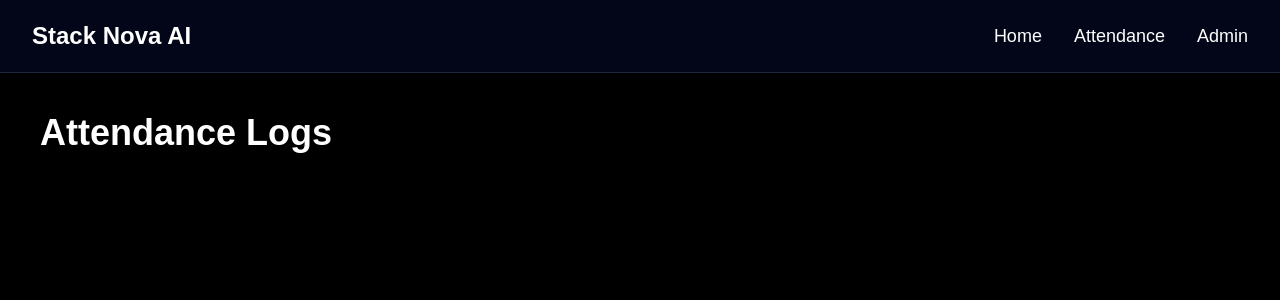
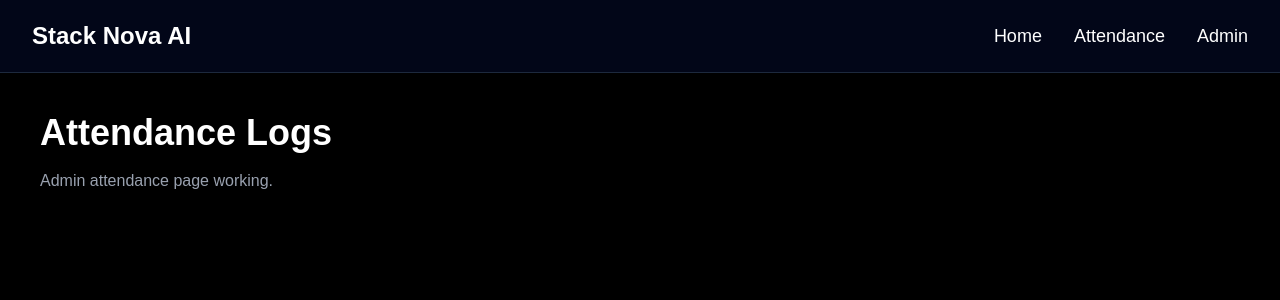
Before and after one commit to mustyatmos/stack-nova-attendance, a Next.js app: page /admin/attendance in a window 1280 px wide. Shown: the top 300 px of the page. Built offline with nearby package versions, Linux system fonts and the light colour scheme.

Commit message:
git push origin mainFix admin attendance page

```diff
--- a/app/admin/attendance/page.tsx
+++ b/app/admin/attendance/page.tsx
@@ -1,7 +1,15 @@
+"use client";
+
 export default function AttendanceLogsPage() {
   return (
     <main className="min-h-screen bg-black text-white p-10">
-      <h1 className="text-4xl font-bold">Attendance Logs</h1>
+      <h1 className="text-4xl font-bold">
+        Attendance Logs
+      </h1>
+
+      <p className="mt-4 text-gray-400">
+        Admin attendance page working.
+      </p>
     </main>
   );
 }
```
